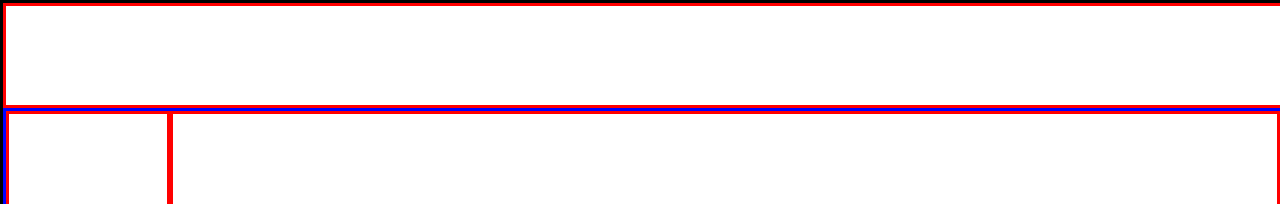
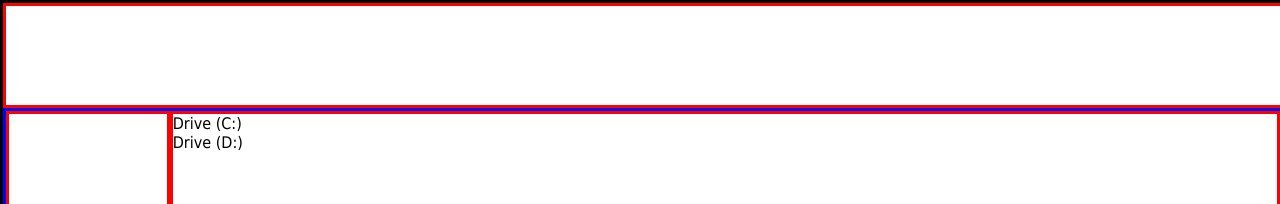
Before and after one commit to IAmAnkitNPatel/PixelatedOS, a React (Vite) app: page / in a window 1280 px wide. Shown: the top 204 px of the page. Built offline with nearby package versions, Linux system fonts and the light colour scheme.

Commit message:
wip(HomeExplorer): working on workspace logic

```diff
--- a/src/components/HomeExplorer/components/HomeExplorerWorkspace.jsx
+++ b/src/components/HomeExplorer/components/HomeExplorerWorkspace.jsx
@@ -1,5 +1,23 @@
+import { homeExplorerData } from "../../../../Home_Explorer/home_explorer_data";
+import { useState } from "react";
+
 export default function HomeExplorerWorkspace() {
+  console.log(homeExplorerData);
+  // const currentRoom = homeExplorerData;
+
+  const [currentRoom, setCurrentRoom] = useState(homeExplorerData);
+
   return(
-    <div className="home-explorer-workspace"></div>
+    <div className="home-explorer-workspace">
+      {currentRoom.children.map((child) => (
+        <div key={child.id}
+          onDoubleClick={() => {
+            console.log(child);
+            setCurrentRoom(child);
+          }}
+        >{child.name}</div>
+      ))}
+
+    </div>
   );
 }
```
